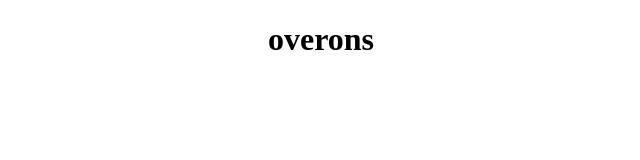
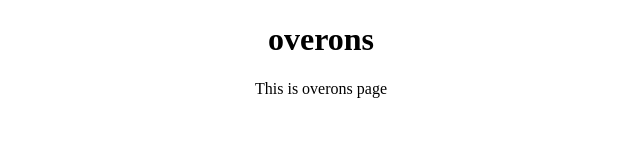
Before and after one commit to lingadharani/TrailGit, a plain HTML site: page overons.html in a window 1280 px wide. Shown: the whole page, without its empty margins (319-959 px from the left). Drawn offline with Linux system fonts and the light colour scheme.

Commit message:
Update overons.html

```diff
--- a/overons.html
+++ b/overons.html
@@ -10,6 +10,7 @@
 <body>
     <center>
         <h1>overons</h1>
+        <p>This is overons page</p>
     </center>
 </body>
 
```
